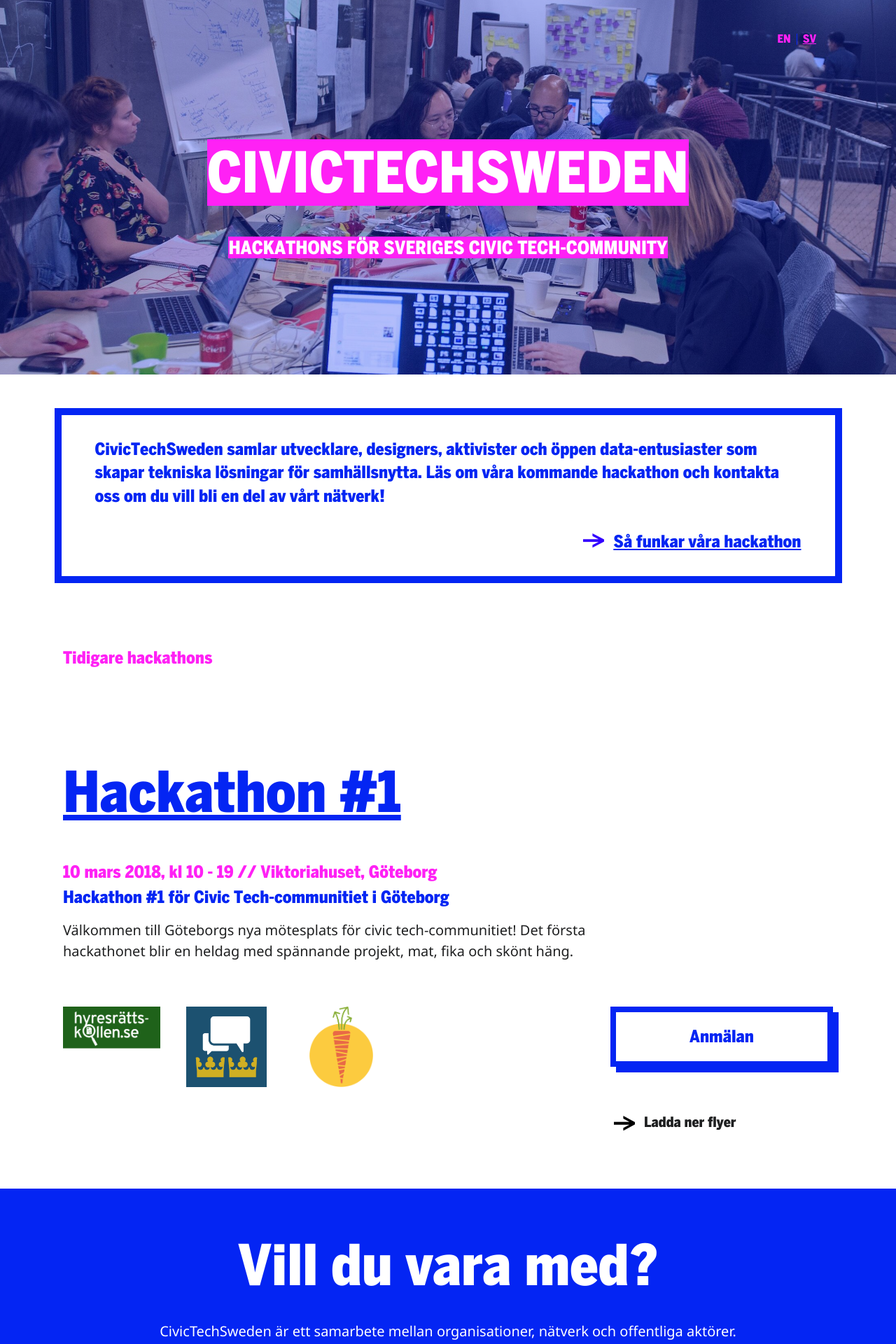
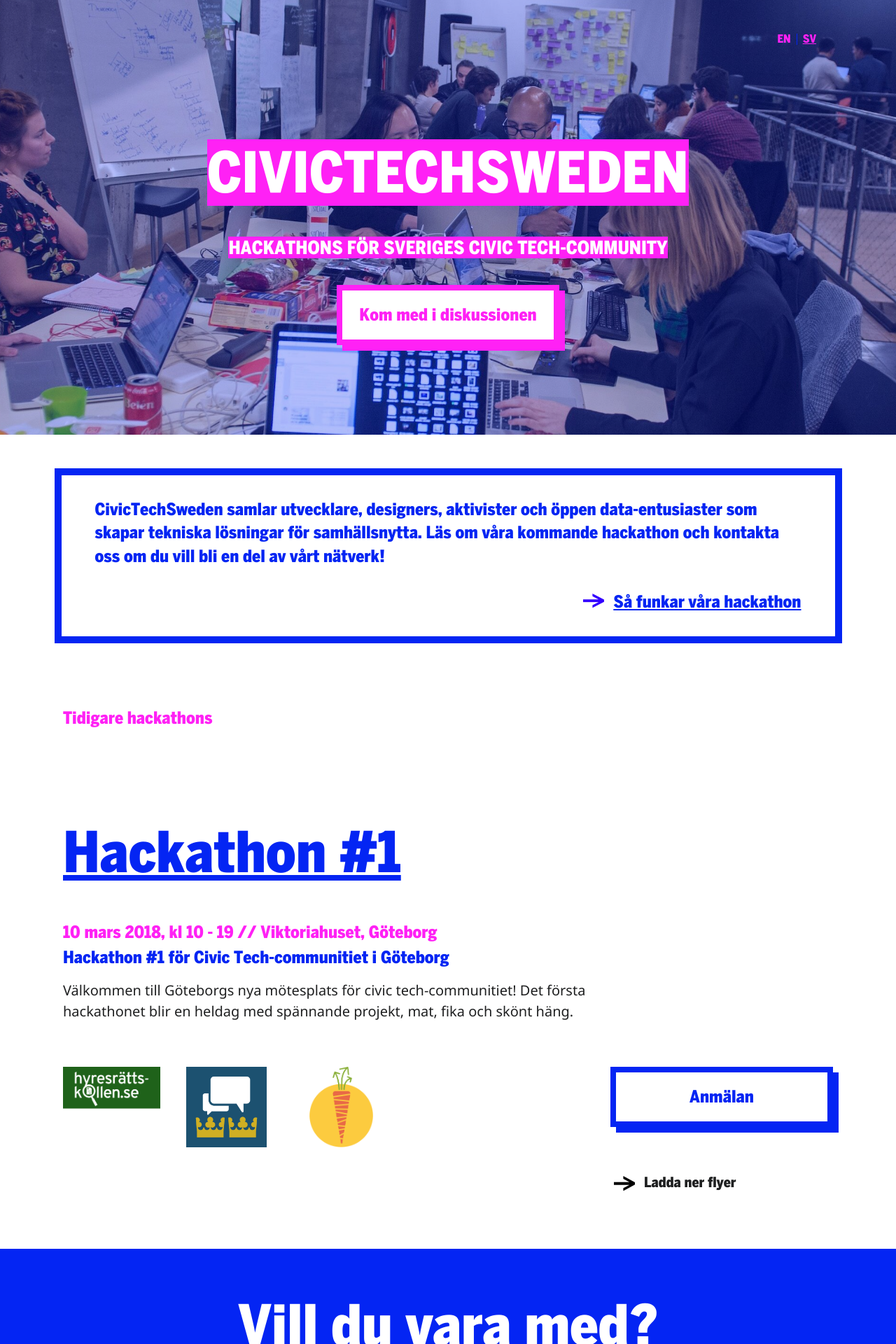
Before and after one commit to civictechsweden/civictech.se, a Jekyll site: the page built from index.md, in a window 1280 px wide. Shown: the top 1920 px of the page at 70% size. Built offline with Jekyll 4.4.1, drawn with Linux system fonts in a browser that asks for light colours; nearby versions of some CDN libraries.

Commit message:
Chat button

```diff
--- a/_config.yml
+++ b/_config.yml
@@ -73,6 +73,9 @@
 projects:
   sv: Projekt
   en: Projects
+join:
+  sv: Kom med i diskussionen
+  en: Join the discussion
 contact:
   sv:
     title: Vill du vara med?
--- a/_layouts/start.html
+++ b/_layouts/start.html
@@ -20,6 +20,7 @@
         <div class="col-lg-10 offset-lg-1 text-center">
           <h1 class="display-1"><span class="bg-danger text-white text-uppercase">{{page.title}}</span></h1>
           <h2 class=""><span class="bg-danger text-white text-uppercase">{{page.description}}</span></h2>
+          <a class="btn btn-secondary" href="https://chat.civictech.se" role="button">{{site.join[page.lang]}}</a>
         </div>
       </div>
     </div>
--- a/_sass/_custom-classes.scss
+++ b/_sass/_custom-classes.scss
@@ -181,6 +181,12 @@
   font-family: $headings-font-family;
 }
 
+.btn-secondary,
+.btn-secondary:focus, .btn-secondary.focus
+.btn-secondary:active, .btn-secondary.active {
+  box-shadow: 8px 8px 0 0 $btn-secondary-color;
+}
+
 .flex-column .nav-link {
   color: $black;
 }
--- a/_sass/_custom-variables.scss
+++ b/_sass/_custom-variables.scss
@@ -320,6 +320,10 @@
 $btn-primary-bg:                 $white !default;
 $btn-primary-border:             $btn-primary-color !default;
 
+$btn-secondary-color:            $brand-danger !default;
+$btn-secondary-bg:               $btn-primary-bg;
+$btn-secondary-border:           $btn-secondary-color !default;
+
 
 // Close
 $close-font-size:             5rem;
```
